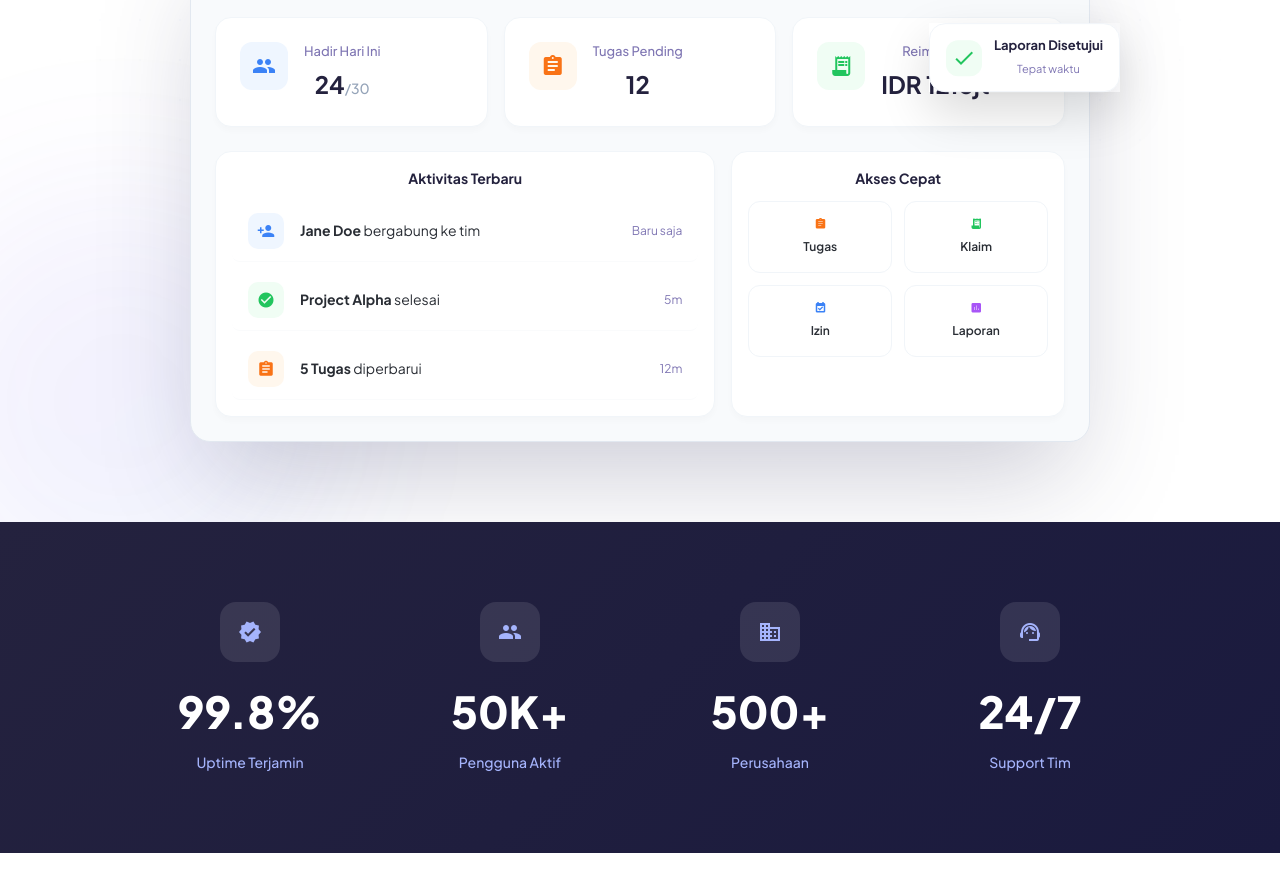
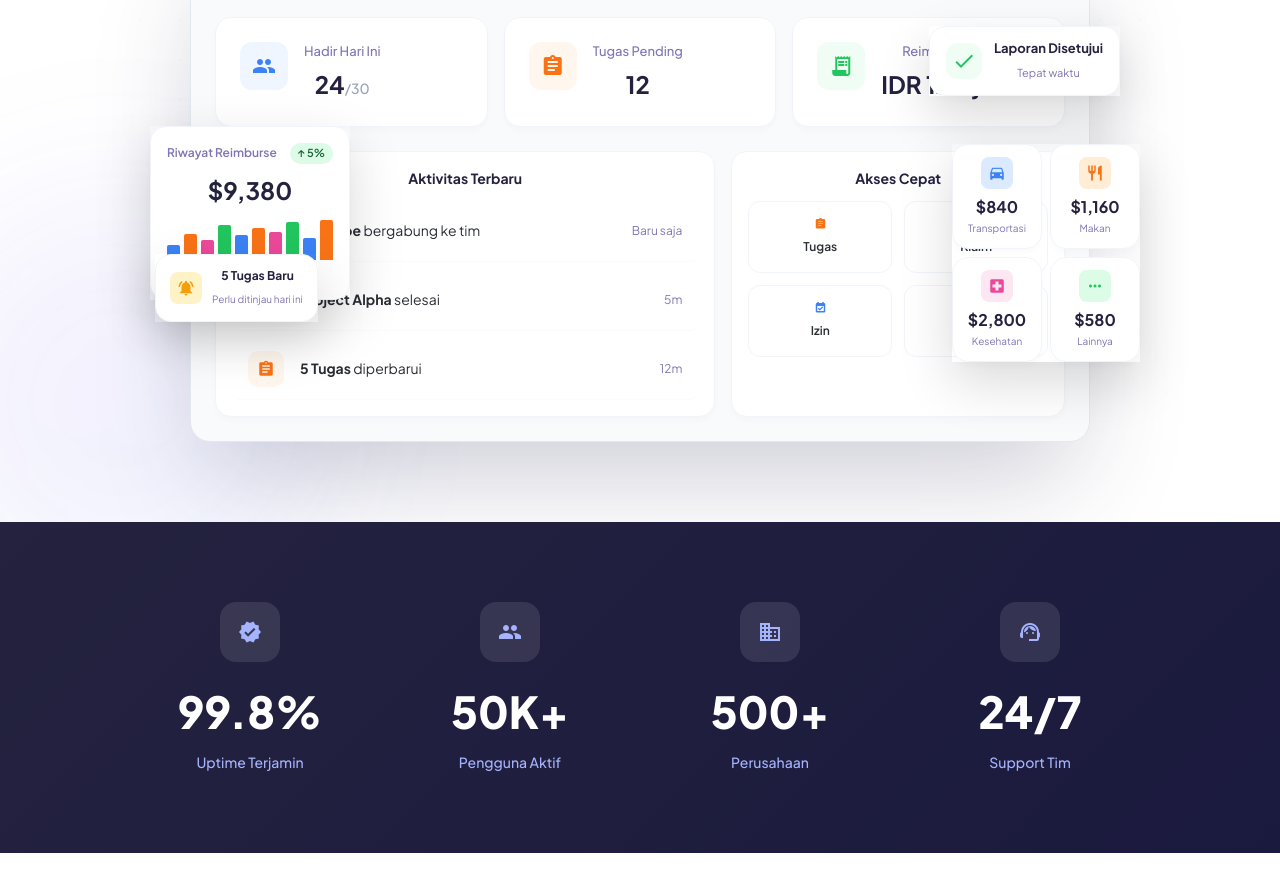
Before and after one commit to hellyoshaqiqie17/VORCE, a Next.js app: page / in a window 1280 px wide. Shown: the part 840-1731 px from the top of the page. Built offline with nearby package versions, Linux system fonts and the light colour scheme.

Commit message:
Tambah card interaktif dengan magnetic effect di landing page

```diff
--- a/src/app/landing.css
+++ b/src/app/landing.css
@@ -1954,3 +1954,106 @@
   box-shadow: 0 20px 50px rgba(0,0,0,0.15);
   animation: float 6s ease-in-out infinite;
 }
+
+
+/* ===== MAGNETIC CARD EFFECTS ===== */
+.magnetic-card {
+  transition: transform 0.3s cubic-bezier(0.23, 1, 0.32, 1), box-shadow 0.3s ease;
+  transform-style: preserve-3d;
+  will-change: transform;
+  cursor: pointer;
+}
+
+.magnetic-card:hover {
+  box-shadow: 0 30px 60px rgba(0,0,0,0.2);
+  z-index: 10;
+}
+
+.magnetic-card .admin-card {
+  transition: all 0.3s ease;
+  backface-visibility: hidden;
+}
+
+.hover-lift {
+  transition: all 0.3s cubic-bezier(0.23, 1, 0.32, 1);
+}
+
+.hover-lift:hover {
+  transform: translateY(-4px) scale(1.02);
+  box-shadow: 0 12px 24px rgba(0,0,0,0.12);
+}
+
+/* Trend Badge */
+.trend-badge {
+  display: inline-flex;
+  align-items: center;
+  gap: 2px;
+  animation: pulse-badge 2s ease-in-out infinite;
+}
+
+@keyframes pulse-badge {
+  0%, 100% { transform: scale(1); }
+  50% { transform: scale(1.05); }
+}
+
+.trend-badge.positive {
+  animation: pulse-positive 2s ease-in-out infinite;
+}
+
+@keyframes pulse-positive {
+  0%, 100% {
+    background: #dcfce7;
+    box-shadow: 0 0 0 0 rgba(34, 197, 94, 0.4);
+  }
+  50% {
+    background: #bbf7d0;
+    box-shadow: 0 0 0 4px rgba(34, 197, 94, 0);
+  }
+}
+
+/* Chart Bar Hover Effect */
+.composition-floater .admin-card > div > div:hover {
+  opacity: 0.8;
+  transform: scaleY(1.1);
+}
+
+/* Category Card Pulse on Hover */
+.hover-lift .material-icons {
+  transition: transform 0.3s ease;
+}
+
+.hover-lift:hover .material-icons {
+  transform: scale(1.2) rotate(5deg);
+}
+
+/* Notification Card Animation */
+.composition-floater:nth-child(5) {
+  animation: float 4s ease-in-out infinite, glow-pulse 3s ease-in-out infinite;
+}
+
+@keyframes glow-pulse {
+  0%, 100% {
+    filter: drop-shadow(0 0 0 rgba(245, 158, 11, 0));
+  }
+  50% {
+    filter: drop-shadow(0 0 12px rgba(245, 158, 11, 0.4));
+  }
+}
+
+/* Smooth 3D Transform */
+.composition-floater * {
+  transform-style: preserve-3d;
+}
+
+/* Responsive adjustments */
+@media (max-width: 1024px) {
+  .composition-floater {
+    display: none;
+  }
+}
+
+@media (min-width: 1025px) {
+  .composition-floater {
+    pointer-events: auto;
+  }
+}
--- a/src/app/page.tsx
+++ b/src/app/page.tsx
@@ -145,7 +145,47 @@ export default function Home() {
 
     const handleMouseMove = (e: MouseEvent) => {
       setMousePosition({ x: e.clientX, y: e.clientY });
+
+      // Magnetic card effect
+      const magneticCards = document.querySelectorAll('.magnetic-card');
+      magneticCards.forEach((card) => {
+        const rect = card.getBoundingClientRect();
+        const cardCenterX = rect.left + rect.width / 2;
+        const cardCenterY = rect.top + rect.height / 2;
+
+        const distanceX = e.clientX - cardCenterX;
+        const distanceY = e.clientY - cardCenterY;
+        const distance = Math.sqrt(distanceX * distanceX + distanceY * distanceY);
+
+        // Only apply effect if cursor is within 200px
+        if (distance < 200) {
+          const strength = (200 - distance) / 200;
+          const moveX = (distanceX / distance) * strength * 15;
+          const moveY = (distanceY / distance) * strength * 15;
+          const rotateX = (distanceY / distance) * strength * 5;
+          const rotateY = -(distanceX / distance) * strength * 5;
+
+          (card as HTMLElement).style.transform = `
+            translate(${moveX}px, ${moveY}px)
+            rotateX(${rotateX}deg)
+            rotateY(${rotateY}deg)
+            scale(${1 + strength * 0.05})
+          `;
+        } else {
+          // Reset to original position
+          const originalTransform = card.getAttribute('data-original-transform') || '';
+          (card as HTMLElement).style.transform = originalTransform;
+        }
+      });
     };
+
+    // Store original transforms
+    setTimeout(() => {
+      document.querySelectorAll('.magnetic-card').forEach((card) => {
+        const style = window.getComputedStyle(card);
+        card.setAttribute('data-original-transform', style.transform);
+      });
+    }, 100);
 
     // Scroll Animation Observer
     const observerCallback = (entries: IntersectionObserverEntry[]) => {
@@ -416,7 +456,7 @@ export default function Home() {
             </div>
 
             {/* Floater Element to add depth */}
-            <div className="composition-floater" style={{right: '-30px', top: '100px', transform: 'rotate(5deg)'}}>
+            <div className="composition-floater magnetic-card" style={{right: '-30px', top: '100px', transform: 'rotate(5deg)'}}>
               <div className="admin-card" style={{padding: '12px 16px', display: 'flex', gap: '12px', alignItems: 'center'}}>
                 <div className="admin-icon green" style={{width: 36, height: 36, fontSize: 18}}>
                   <span className="material-icons">check</span>
@@ -424,6 +464,86 @@ export default function Home() {
                 <div>
                   <strong style={{display: 'block', fontSize: '13px', color: 'var(--dark)'}}>Laporan Disetujui</strong>
                   <span style={{fontSize: '11px', color: 'var(--text-light)'}}>Tepat waktu</span>
+                </div>
+              </div>
+            </div>
+
+            {/* Additional Interactive Cards */}
+            {/* Reimburse Card */}
+            <div className="composition-floater magnetic-card" style={{left: '-40px', top: '200px', transform: 'rotate(-3deg)'}}>
+              <div className="admin-card" style={{padding: '16px', minWidth: '200px'}}>
+                <div style={{display: 'flex', justifyContent: 'space-between', alignItems: 'center', marginBottom: '8px'}}>
+                  <span style={{fontSize: '12px', color: 'var(--text-light)', fontWeight: 600}}>Riwayat Reimburse</span>
+                  <span className="trend-badge positive" style={{fontSize: '11px', padding: '2px 8px', background: '#dcfce7', color: '#166534', borderRadius: '12px', fontWeight: 600}}>↑ 5%</span>
+                </div>
+                <div style={{fontSize: '24px', fontWeight: 700, color: 'var(--dark)', marginBottom: '12px'}}>$9,380</div>
+                <div style={{display: 'flex', gap: '4px', height: '40px', alignItems: 'flex-end'}}>
+                  {[50, 90, 70, 120, 85, 110, 95, 130, 75, 140].map((height, i) => (
+                    <div key={i} style={{
+                      flex: 1,
+                      height: `${(height / 140) * 100}%`,
+                      background: i % 4 === 0 ? '#3b82f6' : i % 4 === 1 ? '#f97316' : i % 4 === 2 ? '#ec4899' : '#22c55e',
+                      borderRadius: '2px 2px 0 0',
+                      transition: 'all 0.3s ease'
+                    }}></div>
+                  ))}
+                </div>
+                <div style={{display: 'flex', gap: '8px', marginTop: '8px', fontSize: '10px'}}>
+                  <div style={{display: 'flex', alignItems: 'center', gap: '4px'}}>
+                    <div style={{width: 8, height: 8, borderRadius: '50%', background: '#3b82f6'}}></div>
+                    <span style={{color: 'var(--text-light)'}}>Transportasi</span>
+                  </div>
+                  <div style={{display: 'flex', alignItems: 'center', gap: '4px'}}>
+                    <div style={{width: 8, height: 8, borderRadius: '50%', background: '#f97316'}}></div>
+                    <span style={{color: 'var(--text-light)'}}>Makan</span>
+                  </div>
+                </div>
+              </div>
+            </div>
+
+            {/* Category Cards Grid */}
+            <div className="composition-floater magnetic-card" style={{right: '-50px', bottom: '80px', transform: 'rotate(2deg)'}}>
+              <div style={{display: 'grid', gridTemplateColumns: 'repeat(2, 1fr)', gap: '8px'}}>
+                <div className="admin-card hover-lift" style={{padding: '12px', textAlign: 'center', minWidth: '90px'}}>
+                  <div style={{width: 32, height: 32, borderRadius: '8px', background: '#dbeafe', display: 'flex', alignItems: 'center', justifyContent: 'center', margin: '0 auto 6px'}}>
+                    <span className="material-icons" style={{fontSize: 18, color: '#3b82f6'}}>directions_car</span>
+                  </div>
+                  <div style={{fontSize: '16px', fontWeight: 700, color: 'var(--dark)'}}>$840</div>
+                  <div style={{fontSize: '10px', color: 'var(--text-light)', marginTop: '2px'}}>Transportasi</div>
+                </div>
+                <div className="admin-card hover-lift" style={{padding: '12px', textAlign: 'center', minWidth: '90px'}}>
+                  <div style={{width: 32, height: 32, borderRadius: '8px', background: '#ffedd5', display: 'flex', alignItems: 'center', justifyContent: 'center', margin: '0 auto 6px'}}>
+                    <span className="material-icons" style={{fontSize: 18, color: '#f97316'}}>restaurant</span>
+                  </div>
+                  <div style={{fontSize: '16px', fontWeight: 700, color: 'var(--dark)'}}>$1,160</div>
+                  <div style={{fontSize: '10px', color: 'var(--text-light)', marginTop: '2px'}}>Makan</div>
+                </div>
+                <div className="admin-card hover-lift" style={{padding: '12px', textAlign: 'center', minWidth: '90px'}}>
+                  <div style={{width: 32, height: 32, borderRadius: '8px', background: '#fce7f3', display: 'flex', alignItems: 'center', justifyContent: 'center', margin: '0 auto 6px'}}>
+                    <span className="material-icons" style={{fontSize: 18, color: '#ec4899'}}>local_hospital</span>
+                  </div>
+                  <div style={{fontSize: '16px', fontWeight: 700, color: 'var(--dark)'}}>$2,800</div>
+                  <div style={{fontSize: '10px', color: 'var(--text-light)', marginTop: '2px'}}>Kesehatan</div>
+                </div>
+                <div className="admin-card hover-lift" style={{padding: '12px', textAlign: 'center', minWidth: '90px'}}>
+                  <div style={{width: 32, height: 32, borderRadius: '8px', background: '#dcfce7', display: 'flex', alignItems: 'center', justifyContent: 'center', margin: '0 auto 6px'}}>
+                    <span className="material-icons" style={{fontSize: 18, color: '#22c55e'}}>more_horiz</span>
+                  </div>
+                  <div style={{fontSize: '16px', fontWeight: 700, color: 'var(--dark)'}}>$580</div>
+                  <div style={{fontSize: '10px', color: 'var(--text-light)', marginTop: '2px'}}>Lainnya</div>
+                </div>
+              </div>
+            </div>
+
+            {/* Notification Card */}
+            <div className="composition-floater magnetic-card" style={{left: '-35px', bottom: '120px', transform: 'rotate(-5deg)'}}>
+              <div className="admin-card" style={{padding: '12px 14px', display: 'flex', gap: '10px', alignItems: 'center', maxWidth: '220px'}}>
+                <div style={{width: 32, height: 32, borderRadius: '8px', background: '#fef3c7', display: 'flex', alignItems: 'center', justifyContent: 'center', flexShrink: 0}}>
+                  <span className="material-icons" style={{fontSize: 18, color: '#f59e0b'}}>notifications_active</span>
+                </div>
+                <div>
+                  <strong style={{display: 'block', fontSize: '12px', color: 'var(--dark)'}}>5 Tugas Baru</strong>
+                  <span style={{fontSize: '10px', color: 'var(--text-light)'}}>Perlu ditinjau hari ini</span>
                 </div>
               </div>
             </div>
```
Also changed, not shown: 1 other file (tests, documents, lock files or other folders).
